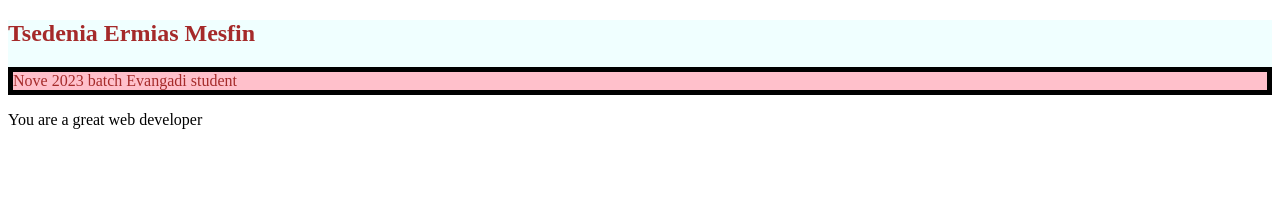
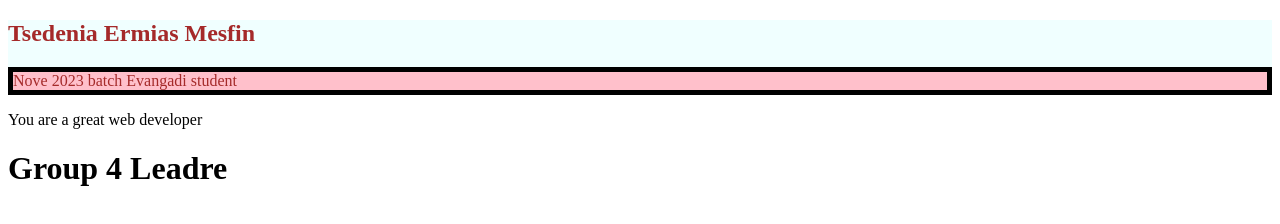
Before and after one commit to tsedeniaermias/TsediExercise, a plain HTML site: page index.html in a window 1280 px wide. Drawn offline with Linux system fonts and the light colour scheme.

Commit message:
add html file

```diff
--- a/index.html
+++ b/index.html
@@ -13,7 +13,7 @@
         <p class="pink">Nove 2023 batch Evangadi student</p>
     </div>
     <p>You are a great web developer</p>
-
+    <h1>Group 4 Leadre</h1>
 
 
     <script src="./js/script.js"></script>
```
